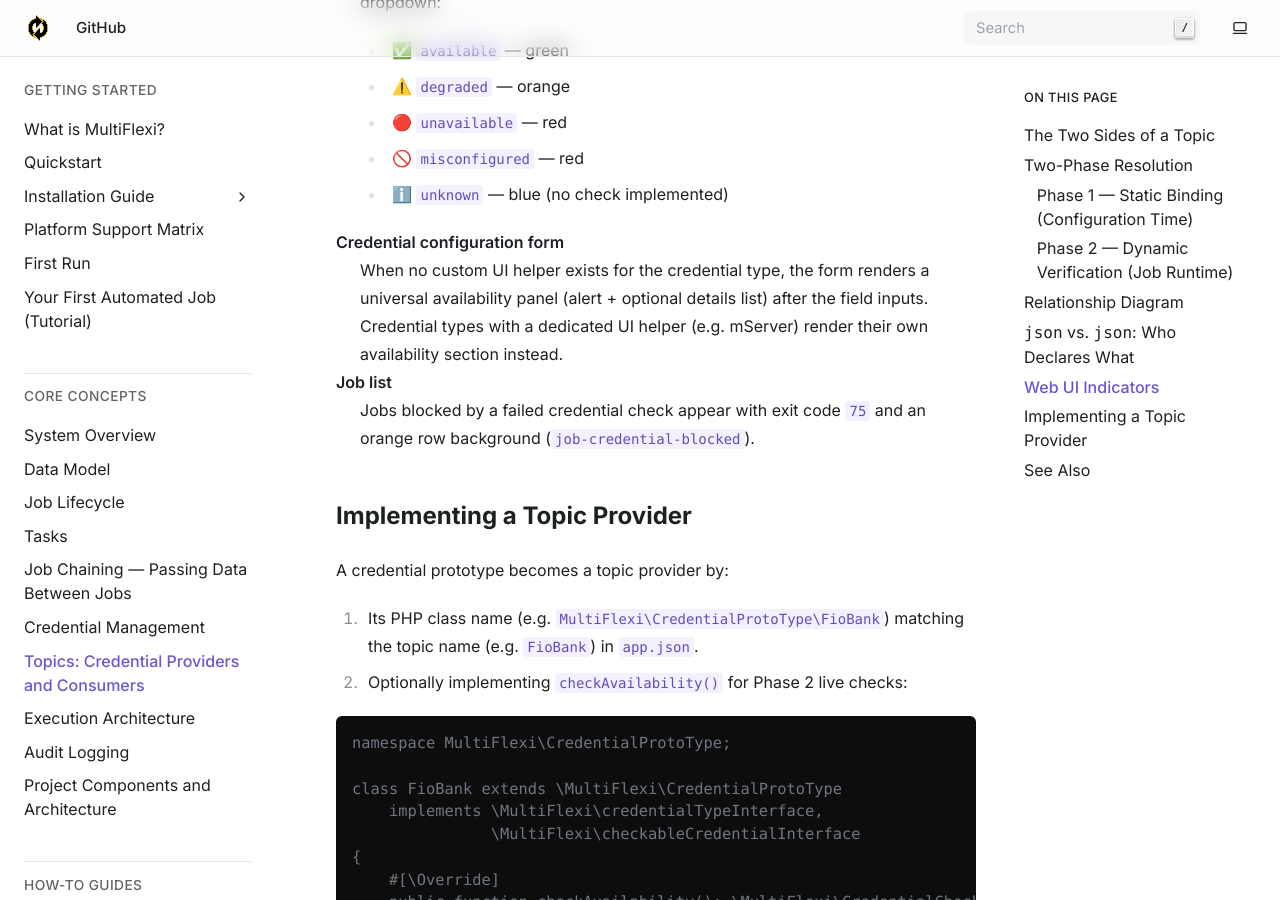
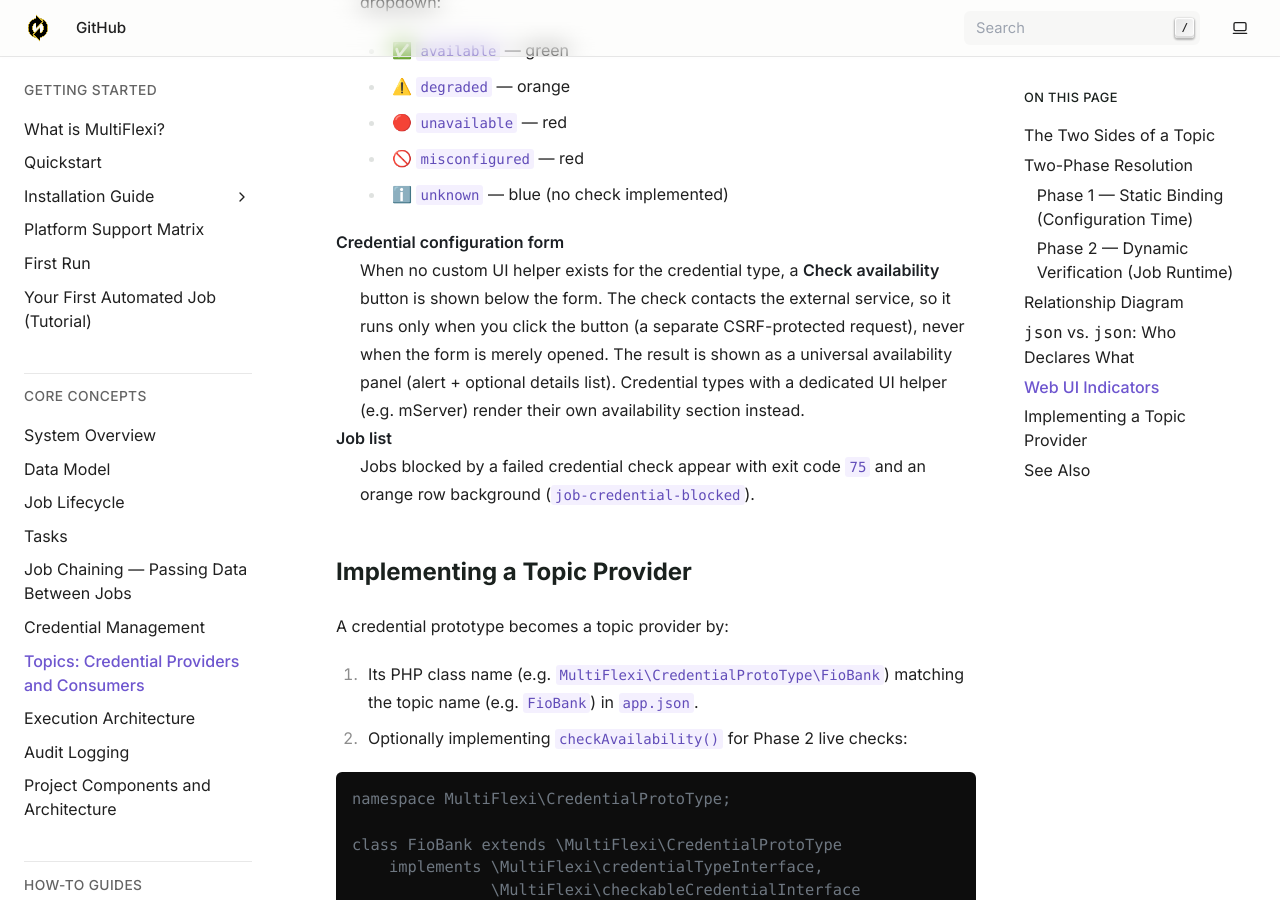
Before and after one commit to VitexSoftware/multiflexi-doc-en, a Sphinx documentation site: the page built from source/concepts/topics.rst, in a window 1280 px wide and 900 px high, scrolled down 5093 px. Built offline with Sphinx 7.4.7, drawn with Linux system fonts in a browser that asks for light colours.

Commit message:
docs(topics): document explicit Check availability button on credential form
Co-Authored-By: Claude Sonnet 5.5 <noreply@anthropic.com>

```diff
--- a/source/concepts/topics.rst
+++ b/source/concepts/topics.rst
@@ -219,10 +219,13 @@ Web UI Indicators
   - ℹ️ ``unknown`` — blue (no check implemented)
 
 **Credential configuration form**
-  When no custom UI helper exists for the credential type, the form renders a
-  universal availability panel (alert + optional details list) after the field
-  inputs. Credential types with a dedicated UI helper (e.g. mServer) render
-  their own availability section instead.
+  When no custom UI helper exists for the credential type, a
+  **Check availability** button is shown below the form. The check contacts the
+  external service, so it runs only when you click the button (a separate
+  CSRF-protected request), never when the form is merely opened. The result is
+  shown as a universal availability panel (alert + optional details list).
+  Credential types with a dedicated UI helper (e.g. mServer) render their own
+  availability section instead.
 
 **Job list**
   Jobs blocked by a failed credential check appear with exit code ``75`` and an
```
